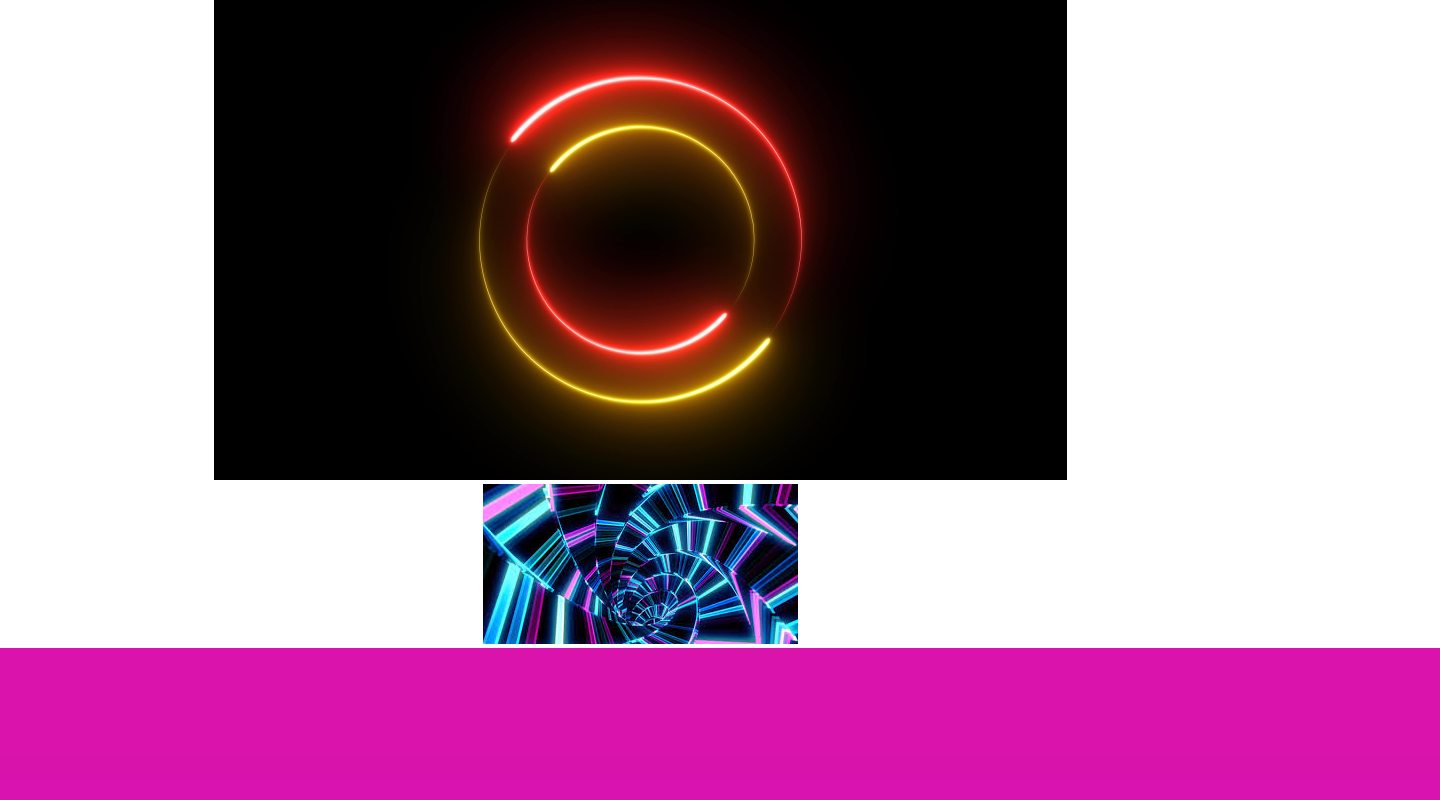
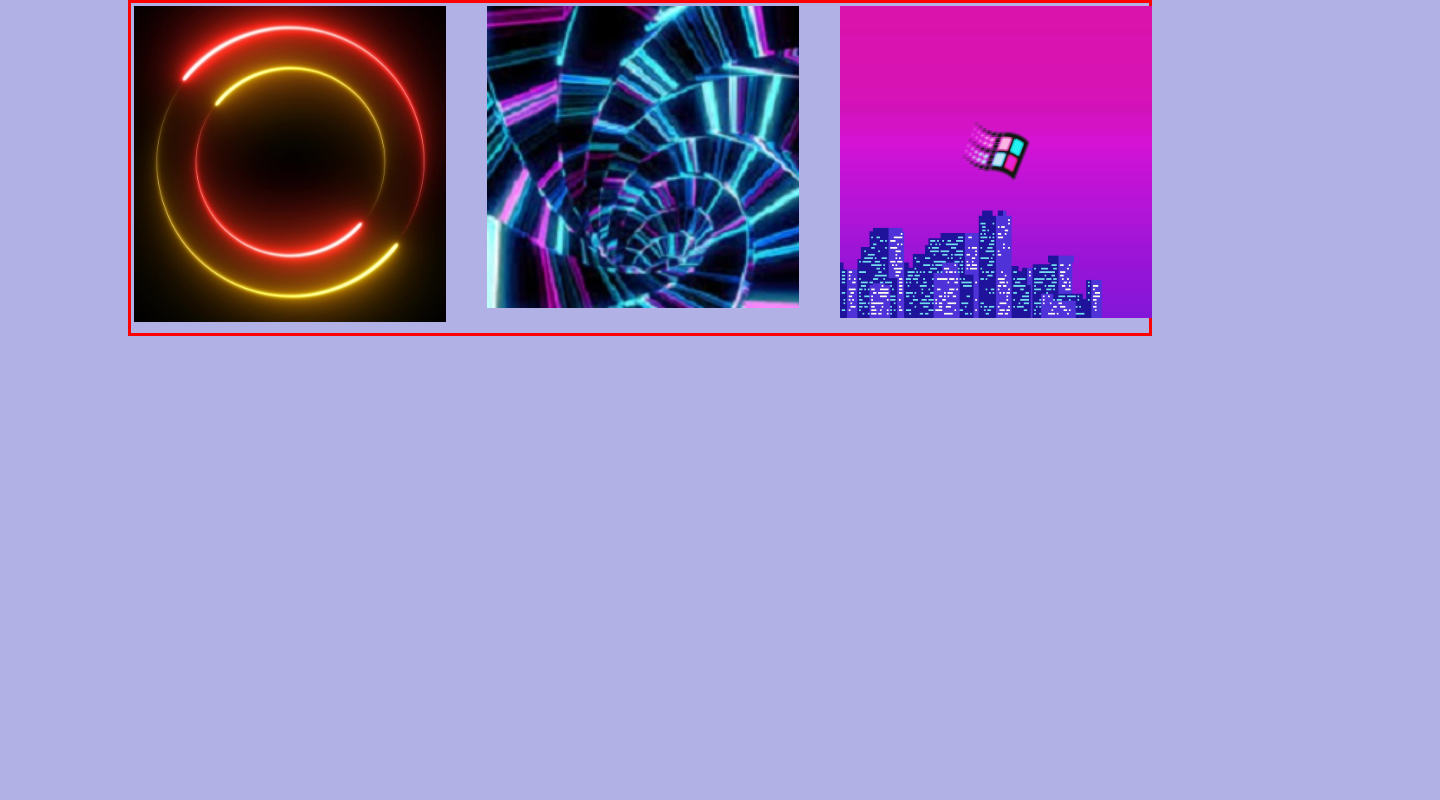
Before and after one commit to The-Ryan-Mobley/click-react-app, a React (Create React App) app: page / in a window 1280 px wide. Shown: the top 800 px of the page, 1440 px wide, since content can reach past the window. Built offline with nearby package versions, Linux system fonts and the light colour scheme.

Commit message:
implemented shuffle algorithim

```diff
--- a/public/index.html
+++ b/public/index.html
@@ -15,8 +15,9 @@
       user's mobile device or desktop. See https://developers.google.com/web/fundamentals/web-app-manifest/
     -->
     <link rel="manifest" href="%PUBLIC_URL%/manifest.json" />
-    <link rel="stylesheet" src="../dist/normalize.css">
-    <link rel="stylesheet" src="../dist/skeleton.css">
+    <link rel="stylesheet" href="normalize.css">
+    <link rel="stylesheet" href="skeleton.css">
+    <link rel="stylesheet" href="style.css">
     <!--
       Notice the use of %PUBLIC_URL% in the tags above.
       It will be replaced with the URL of the `public` folder during the build.
--- /dev/null
+++ b/public/style.css
@@ -0,0 +1,9 @@
+html{
+    background-color: #b1b1e6;
+}
+.container{
+    border-color: red;
+    border-style: solid;
+    border-width: 1%;
+    max-width: 100%;
+}
--- a/src/App.js
+++ b/src/App.js
@@ -11,11 +11,28 @@ class App extends Component {
   };
 
   remove = id => {
-    // Filter this.state.friends for friends with an id not equal to the id being removed
-    const imgBox = this.state.imgBox.filter(image => image.id !== id);
-    // Set this.state.friends equal to the new friends array
+
+    //const imgBox = this.state.imgBox.filter(image => image.id !== id);
+    const imgBox = this.shuffleArr(this.state.imgBox);
+    //needs to randomly append elements
+
     this.setState({ imgBox });
   };
+  shuffleArr = arr =>{
+    let currentIndex = arr.length, temporaryValue, randomIndex;
+    while (0 !== currentIndex) {
+      // Pick a remaining element...
+      randomIndex = Math.floor(Math.random() * currentIndex);
+      currentIndex -= 1;
+
+      // And swap it with the current element.
+      temporaryValue = arr[currentIndex];
+      arr[currentIndex] = arr[randomIndex];
+      arr[randomIndex] = temporaryValue;
+    }
+    return arr;
+
+  }
   render(){
   return (
     <div className="App container">
@@ -26,7 +43,6 @@ class App extends Component {
             remove={this.remove}
             id={ib.id}
             img={ib.image}
-
           />
         ))}
 
--- a/src/components/Character/index.js
+++ b/src/components/Character/index.js
@@ -4,9 +4,9 @@ import './style.css';
 export default class Character extends Component{
     render(){
         return(
-        <div className="character" id={this.props.id}
+        <div className="four columns character" id={this.props.id}
         onClick={() => this.props.remove(this.props.id)}>
-            <img src={this.props.img} alt="img"></img>
+            <img src={this.props.img} alt="img" className="thumbnail"></img>
 
         </div>);
     }
--- a/src/components/Character/style.css
+++ b/src/components/Character/style.css
@@ -0,0 +1,6 @@
+
+.thumbnail{
+    margin: 1%;
+    width: 100%;
+    height: 100%;
+}
--- a/src/imgBox.json
+++ b/src/imgBox.json
@@ -1,15 +1,18 @@
 [
     {
         "id": 1,
-        "image": "images/1.jpg"
+        "image": "images/1.jpg",
+        "clicked": false
     },
     {
         "id": 2,
-        "image": "images/images.jpg"
+        "image": "images/images.jpg",
+        "clicked": false
 
     },
     {
         "id": 3,
-        "image": "images/vaporwave.jpg"
+        "image": "images/vaporwave.jpg",
+        "clicked": false
     }
 ]
```
Also changed, not shown: public/images/1.jpg, public/images/images.jpg, public/normalize.css (renamed from src/normalize.css), public/skeleton.css (renamed from src/skeleton.css).
